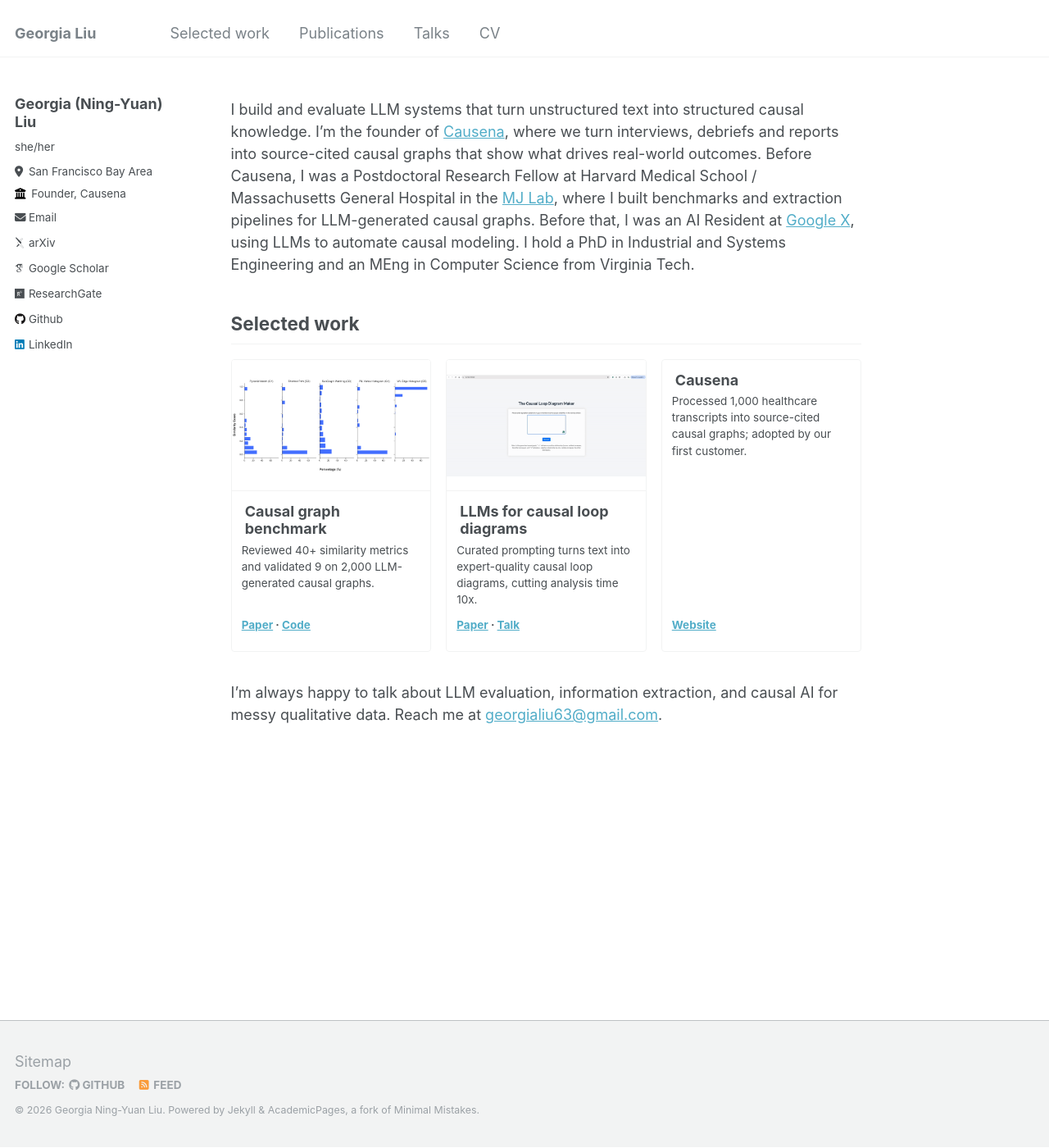
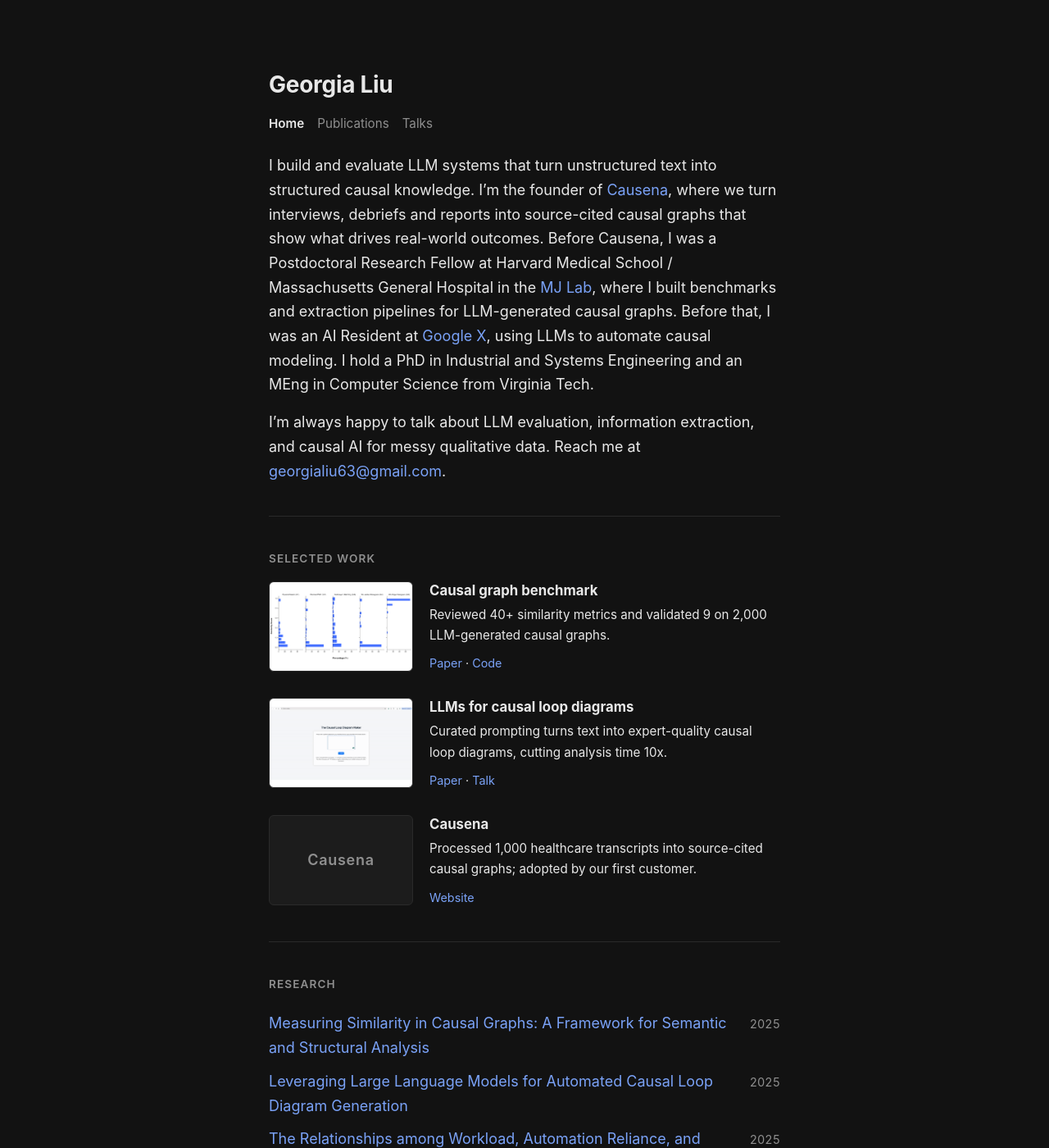
Before and after one commit to georgia-max/georgia-max.github.io, a Jekyll site: the page built from _pages/about.md, in a window 1280 px wide and 1400 px high. Shown: the whole window at 82% size. Built offline with Jekyll 4.4.1, drawn with Linux system fonts in a browser that asks for light colours; some web fonts are replaced; some of the changed text lies outside the part shown.

Commit message:
Minimal dark redesign; remove CV
- Add single-column dark layout (minimal.html, minimal.css) modeled on ilblackdragon.com
- Rebuild homepage as bio, selected work, research and talks lists
- Apply layout to publications, talks and their detail pages
- Simplify nav to Home, Publications, Talks
- Delete CV page and CV PDF

Co-Authored-By: Claude Opus 5.5 <noreply@anthropic.com>

```diff
--- a/_config.yml
+++ b/_config.yml
@@ -23,6 +23,7 @@ author:
   # Biographic information
   avatar           : # "profile_pic.jpg"
   name             : "Georgia (Ning-Yuan) Liu"
+  name_short       : "Georgia Liu"
   pronouns         : "she/her"
   # bio              : "I'm a systems thinker and machine learning nerd who loves tackling complex problems. I've teamed up with everyone from professors to startup wizards to crack the code on how systems work. I live at the intersection of computer science and social science, using everything from interviews to AI to solve tricky social issues. Basically, I turn chaos into organized chaos with style!"
   location         : "San Francisco Bay Area"
@@ -248,7 +249,7 @@ defaults:
       path: ""
       type: publications
     values:
-      layout: single
+      layout: minimal
       author_profile: true
       share: true
       comments: true
@@ -266,7 +267,7 @@ defaults:
       path: ""
       type: talks
     values:
-      layout: talk
+      layout: minimal
       author_profile: true
       share: true
 
--- /dev/null
+++ b/_layouts/minimal.html
@@ -0,0 +1,42 @@
+<!doctype html>
+<html lang="en">
+<head>
+  <meta charset="utf-8">
+  <meta name="viewport" content="width=device-width, initial-scale=1.0">
+  {% include seo.html %}
+  <link rel="icon" href="{{ base_path }}/images/favicon.ico">
+  <link rel="stylesheet" href="{{ base_path }}/assets/css/minimal.css">
+</head>
+<body>
+  <main>
+    <header>
+      <h1><a href="{{ base_path }}/">{{ site.author.name_short | default: site.author.name }}</a></h1>
+      <nav aria-label="Primary">
+        {% for link in site.data.navigation.main %}
+          <a href="{{ base_path }}{{ link.url }}"{% if page.url == link.url %} aria-current="page"{% endif %}>{{ link.title }}</a>
+        {% endfor %}
+      </nav>
+    </header>
+
+    {% if page.title and page.url != "/" %}<h2 class="page-title">{{ page.title }}</h2>{% endif %}
+    {% if page.collection == "talks" or page.collection == "publications" %}<p class="meta">{% if page.type %}{{ page.type }} · {% endif %}{{ page.venue }}{% if page.location %}, {{ page.location }}{% endif %} · {{ page.date | date: "%B %Y" }}</p>{% endif %}
+
+    {{ content }}
+    {% if page.collection == "publications" %}<p class="links-inline">{% if page.paperurl %}<a href="{{ page.paperurl }}">Paper</a>{% endif %}{% if page.codeurl %} · <a href="{{ page.codeurl }}">Code</a>{% endif %}</p>{% endif %}
+
+    <hr>
+
+    <footer>
+      <ul class="links">
+        {% if site.author.email %}<li><a href="mailto:{{ site.author.email }}">Email</a></li>{% endif %}
+        {% if site.author.googlescholar %}<li><a href="{{ site.author.googlescholar }}">Google Scholar</a></li>{% endif %}
+        {% if site.author.github %}<li><a href="https://github.com/{{ site.author.github }}">GitHub</a></li>{% endif %}
+        {% if site.author.linkedin %}<li><a href="https://www.linkedin.com/in/{{ site.author.linkedin }}">LinkedIn</a></li>{% endif %}
+        {% if site.author.arxiv %}<li><a href="{{ site.author.arxiv }}">arXiv</a></li>{% endif %}
+        <li><a href="https://causena.co">Causena</a></li>
+      </ul>
+      <p class="copyright">&copy; {{ site.time | date: '%Y' }} {{ site.author.name_short | default: site.author.name }}</p>
+    </footer>
+  </main>
+</body>
+</html>
--- a/_pages/about.md
+++ b/_pages/about.md
@@ -1,34 +1,70 @@
 ---
+layout: minimal
 permalink: /
 title: ""
-author_profile: true
 redirect_from:
   - /about/
   - /about.html
 ---
 
+<section class="bio" markdown="1">
 I build and evaluate LLM systems that turn unstructured text into structured causal knowledge. I'm the founder of [Causena](https://causena.co/), where we turn interviews, debriefs and reports into source-cited causal graphs that show what drives real-world outcomes. Before Causena, I was a Postdoctoral Research Fellow at Harvard Medical School / Massachusetts General Hospital in the [MJ Lab](https://mj-lab.mgh.harvard.edu), where I built benchmarks and extraction pipelines for LLM-generated causal graphs. Before that, I was an AI Resident at [Google X](https://x.company/), using LLMs to automate causal modeling. I hold a PhD in Industrial and Systems Engineering and an MEng in Computer Science from Virginia Tech.
 
-## Selected work {#selected-work}
+I'm always happy to talk about LLM evaluation, information extraction, and causal AI for messy qualitative data. Reach me at [georgialiu63@gmail.com](mailto:georgialiu63@gmail.com).
+</section>
 
-<div class="work-cards">
-  <div class="work-card">
-    <img src="/images/causal-graph-benchmark.png" alt="Distribution of graph comparison metrics across 2,000 LLM-generated causal graphs">
-    <h3>Causal graph benchmark</h3>
-    <p>Reviewed 40+ similarity metrics and validated 9 on 2,000 LLM-generated causal graphs.</p>
-    <p class="work-card__links"><a href="https://arxiv.org/abs/2503.11046">Paper</a> · <a href="https://github.com/georgia-max/Causalgraph-comparison">Code</a></p>
-  </div>
-  <div class="work-card">
-    <img src="/images/cldmaker.gif" alt="Demo: typing a dynamic hypothesis and generating a causal loop diagram">
-    <h3>LLMs for causal loop diagrams</h3>
-    <p>Curated prompting turns text into expert-quality causal loop diagrams, cutting analysis time 10x.</p>
-    <p class="work-card__links"><a href="https://arxiv.org/abs/2503.21798">Paper</a> · <a href="/talks/2024-08-06-LLM">Talk</a></p>
-  </div>
-  <div class="work-card">
-    <h3>Causena</h3>
-    <p>Processed 1,000 healthcare transcripts into source-cited causal graphs; adopted by our first customer.</p>
-    <p class="work-card__links"><a href="https://causena.co/">Website</a></p>
-  </div>
-</div>
+<hr>
 
-I'm always happy to talk about LLM evaluation, information extraction, and causal AI for messy qualitative data. Reach me at [georgialiu63@gmail.com](mailto:georgialiu63@gmail.com).
+<section id="selected-work">
+  <h2>Selected work</h2>
+  <ul class="work-list">
+    <li class="work-item">
+      <a class="work-thumb" href="https://arxiv.org/abs/2503.11046"><img src="/images/causal-graph-benchmark.png" alt="Distribution of graph comparison metrics across 2,000 LLM-generated causal graphs"></a>
+      <div>
+        <h3>Causal graph benchmark</h3>
+        <p>Reviewed 40+ similarity metrics and validated 9 on 2,000 LLM-generated causal graphs.</p>
+        <span class="links-inline"><a href="https://arxiv.org/abs/2503.11046">Paper</a> · <a href="https://github.com/georgia-max/Causalgraph-comparison">Code</a></span>
+      </div>
+    </li>
+    <li class="work-item">
+      <a class="work-thumb" href="https://arxiv.org/abs/2503.21798"><img src="/images/cldmaker.gif" alt="Demo: typing a dynamic hypothesis and generating a causal loop diagram"></a>
+      <div>
+        <h3>LLMs for causal loop diagrams</h3>
+        <p>Curated prompting turns text into expert-quality causal loop diagrams, cutting analysis time 10x.</p>
+        <span class="links-inline"><a href="https://arxiv.org/abs/2503.21798">Paper</a> · <a href="/talks/2024-08-06-LLM">Talk</a></span>
+      </div>
+    </li>
+    <li class="work-item">
+      <a class="work-thumb work-thumb--empty" href="https://causena.co/">Causena</a>
+      <div>
+        <h3>Causena</h3>
+        <p>Processed 1,000 healthcare transcripts into source-cited causal graphs; adopted by our first customer.</p>
+        <span class="links-inline"><a href="https://causena.co/">Website</a></span>
+      </div>
+    </li>
+  </ul>
+</section>
+
+<hr>
+
+<section>
+  <h2>Research</h2>
+  <ul class="entries">
+    <li><a href="https://arxiv.org/abs/2503.11046">Measuring Similarity in Causal Graphs: A Framework for Semantic and Structural Analysis</a><span class="date">2025</span></li>
+    <li><a href="https://arxiv.org/abs/2503.21798">Leveraging Large Language Models for Automated Causal Loop Diagram Generation</a><span class="date">2025</span></li>
+    <li><a href="https://doi.org/10.1016/j.ssci.2024.106775">The Relationships among Workload, Automation Reliance, and Human Errors in Safety-Critical Monitoring Roles</a><span class="date">2025</span></li>
+    <li><a href="https://doi.org/10.1002/sres.3033">A Multi-dimensional Index of Evaluating Systems Thinking Skills from Textual Data</a><span class="date">2024</span></li>
+    <li><a href="/publications/">All publications</a></li>
+  </ul>
+</section>
+
+<hr>
+
+<section>
+  <h2>Talks</h2>
+  <ul class="entries">
+    {% for talk in site.talks reversed %}
+    <li><a href="{{ talk.url }}">{{ talk.title }}</a><span class="date">{{ talk.date | date: "%b %Y" }}</span></li>
+    {% endfor %}
+  </ul>
+</section>
--- /dev/null
+++ b/assets/css/minimal.css
@@ -0,0 +1,251 @@
+/* Minimal single-column layout (_layouts/minimal.html). Dark by default. */
+
+:root {
+  --bg: #121212;
+  --surface: #1c1c1c;
+  --text: #e8e8e8;
+  --muted: #8f8f8f;
+  --rule: #2a2a2a;
+  --link: #7aa2f7;
+  --max-width: 42rem;
+}
+
+* {
+  box-sizing: border-box;
+}
+
+html {
+  -webkit-text-size-adjust: 100%;
+}
+
+body {
+  margin: 0;
+  background: var(--bg);
+  color: var(--text);
+  font-family: -apple-system, BlinkMacSystemFont, "Segoe UI", Helvetica, Arial, sans-serif;
+  font-size: 18px;
+  line-height: 1.65;
+  -webkit-font-smoothing: antialiased;
+  text-rendering: optimizeLegibility;
+}
+
+main {
+  max-width: var(--max-width);
+  margin: 0 auto;
+  padding: 5rem 1.5rem 4rem;
+}
+
+a {
+  color: var(--link);
+  text-decoration: none;
+}
+
+a:hover {
+  text-decoration: underline;
+}
+
+header h1 {
+  font-size: 1.75rem;
+  font-weight: 700;
+  letter-spacing: -0.01em;
+  margin: 0 0 0.75rem;
+}
+
+header h1 a {
+  color: var(--text);
+}
+
+header h1 a:hover {
+  text-decoration: none;
+}
+
+nav {
+  display: flex;
+  flex-wrap: wrap;
+  gap: 1rem;
+  margin: 0 0 1.5rem;
+  font-size: 0.95rem;
+}
+
+nav a {
+  color: var(--muted);
+}
+
+nav a[aria-current="page"] {
+  color: var(--text);
+  font-weight: 600;
+}
+
+p {
+  margin: 0 0 1rem;
+}
+
+hr {
+  border: 0;
+  border-top: 1px solid var(--rule);
+  margin: 2.5rem 0;
+}
+
+h2 {
+  font-size: 0.85rem;
+  font-weight: 600;
+  text-transform: uppercase;
+  letter-spacing: 0.08em;
+  color: var(--muted);
+  margin: 0 0 1rem;
+}
+
+h3 {
+  font-size: 1.05rem;
+  line-height: 1.4;
+  margin: 0 0 0.3rem;
+}
+
+* + h2 {
+  margin-top: 2.5rem;
+}
+
+.page-title {
+  margin: 1rem 0 1.5rem;
+  font-size: 1.25rem;
+  text-transform: none;
+  letter-spacing: 0;
+  color: var(--text);
+}
+
+img {
+  max-width: 100%;
+  height: auto;
+}
+
+/* Dated lists */
+
+ul.entries {
+  list-style: none;
+  margin: 0;
+  padding: 0;
+}
+
+ul.entries li {
+  display: flex;
+  justify-content: space-between;
+  align-items: baseline;
+  gap: 1rem;
+  padding: 0.35rem 0;
+}
+
+.date {
+  flex-shrink: 0;
+  color: var(--muted);
+  font-size: 0.9rem;
+  font-variant-numeric: tabular-nums;
+}
+
+.meta {
+  color: var(--muted);
+  font-size: 0.9rem;
+  line-height: 1.45;
+}
+
+ul.entries .meta {
+  display: inline-block;
+  margin-top: 0.15rem;
+}
+
+/* Selected work: thumbnail + details */
+
+.work-list {
+  list-style: none;
+  margin: 0;
+  padding: 0;
+  display: grid;
+  gap: 1.75rem;
+}
+
+.work-item {
+  display: grid;
+  grid-template-columns: 11rem 1fr;
+  gap: 1.25rem;
+  align-items: start;
+}
+
+.work-thumb {
+  display: block;
+  overflow: hidden;
+  border: 1px solid var(--rule);
+  border-radius: 6px;
+  background: #fff;
+  aspect-ratio: 16 / 10;
+}
+
+.work-thumb img {
+  display: block;
+  width: 100%;
+  height: 100%;
+  object-fit: contain;
+}
+
+.work-thumb--empty {
+  background: var(--surface);
+  display: flex;
+  align-items: center;
+  justify-content: center;
+  color: var(--muted);
+  font-weight: 600;
+  letter-spacing: 0.04em;
+}
+
+.work-item p {
+  margin: 0 0 0.4rem;
+  font-size: 0.95rem;
+}
+
+.links-inline {
+  font-size: 0.9rem;
+}
+
+/* Publications page */
+
+.pub {
+  margin: 0 0 1.5rem;
+}
+
+.pub p {
+  margin: 0 0 0.25rem;
+}
+
+/* Footer */
+
+footer ul.links {
+  list-style: none;
+  margin: 0 0 1rem;
+  padding: 0;
+  display: flex;
+  flex-wrap: wrap;
+  gap: 1.25rem;
+}
+
+footer .copyright {
+  margin: 0;
+  color: var(--muted);
+  font-size: 0.9rem;
+}
+
+@media (max-width: 480px) {
+  main {
+    padding: 3rem 1rem 3rem;
+  }
+
+  body {
+    font-size: 17px;
+  }
+
+  .work-item {
+    grid-template-columns: 1fr;
+  }
+
+  ul.entries li {
+    flex-direction: column;
+    gap: 0;
+  }
+}
```
Also changed, not shown: _data/navigation.yml (+2 -9 lines), _pages/cv.md (deleted, +0 -7 lines), _pages/publications.md (+13 -4 lines), _pages/talks.html (+10 -12 lines), 1 other file.
